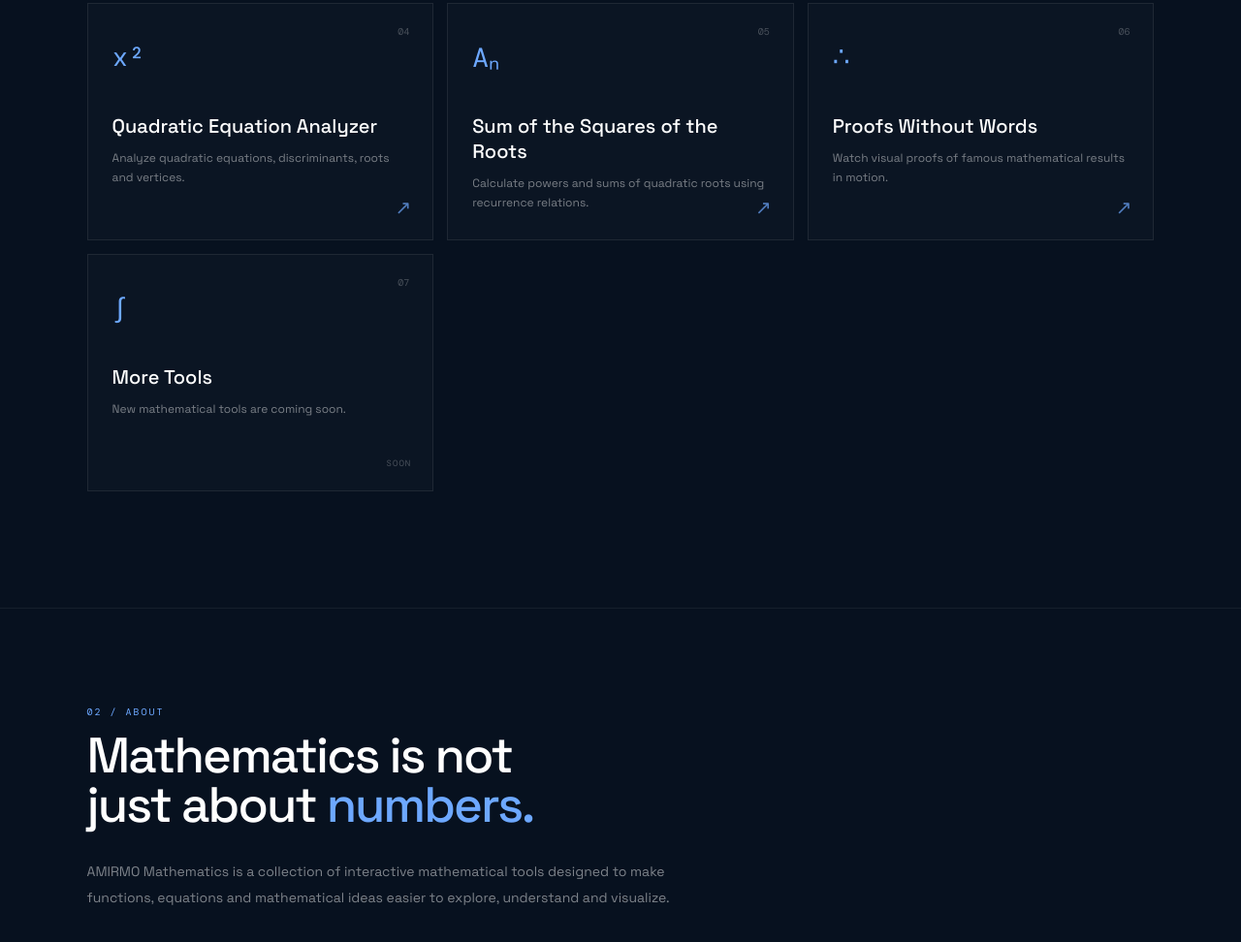
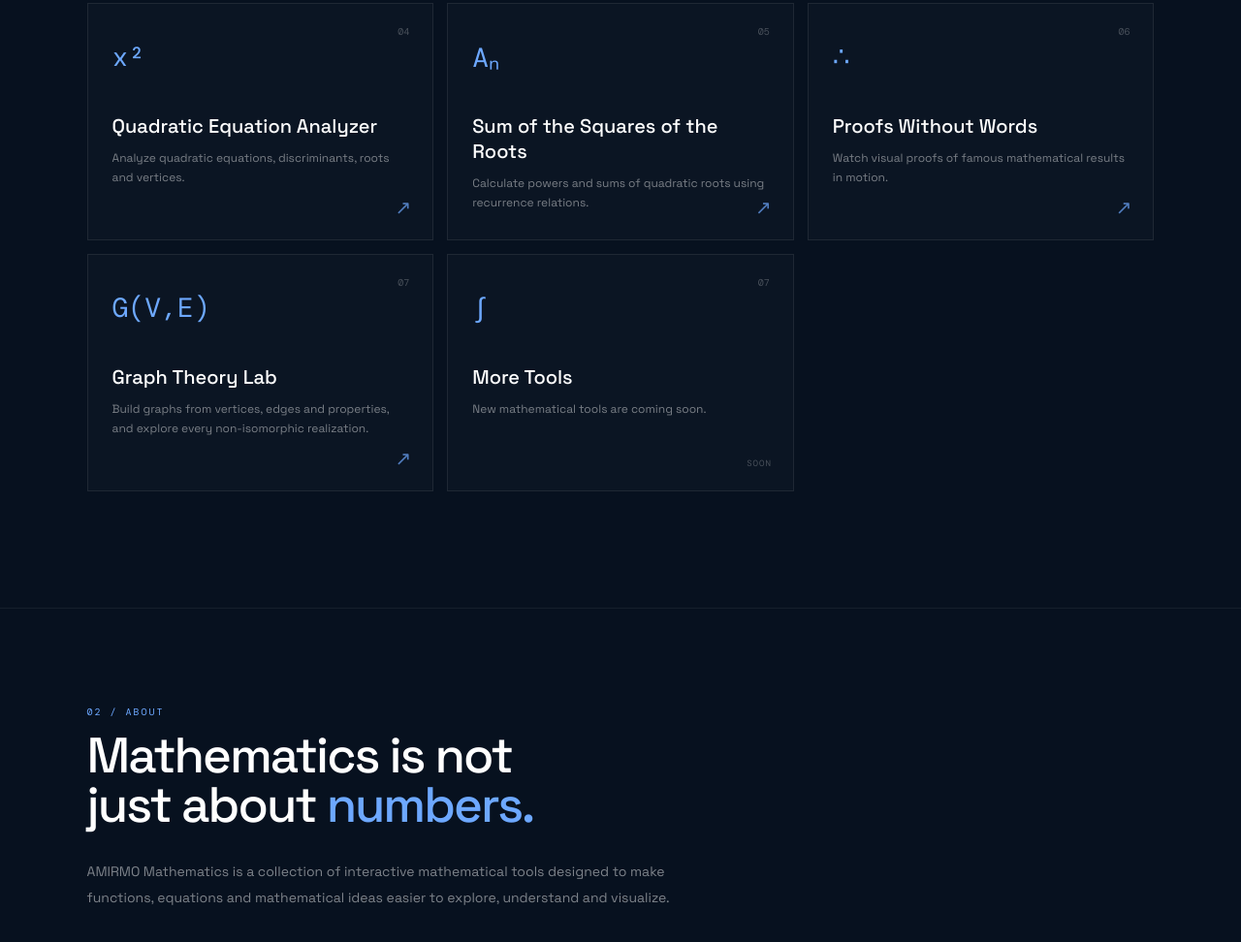
Before and after one commit to amirmo87/amirmo87.github.io, a plain HTML site: page index.html in a window 1280 px wide. Shown: the part 1230-2202 px from the top of the page at 97% size. Drawn offline with nearby package versions, Linux system fonts and the light colour scheme.

Commit message:
Add files via upload

```diff
--- a/index.html
+++ b/index.html
@@ -466,8 +466,41 @@
 
                 </a>
 
+                <!-- 07 — GRAPH THEORY -->
 
-                <!-- 07 — COMING SOON -->
+                <a
+                    class="tool-card"
+                    href="../Graph Theory/index.html"
+                >
+
+                    <div class="tool-number">
+                        07
+                    </div>
+
+                    <div class="tool-symbol">
+                        G(V,E)
+                    </div>
+
+                    <div class="tool-content">
+
+                        <h3>
+                            Graph Theory Lab
+                        </h3>
+
+                        <p>
+                            Build graphs from vertices, edges and properties,
+                            and explore every non-isomorphic realization.
+                        </p>
+
+                    </div>
+
+                    <div class="tool-arrow">
+                        ↗
+                    </div>
+
+                </a>
+
+                <!-- 08 — COMING SOON -->
 
                 <div class="tool-card coming-soon">
 
```
